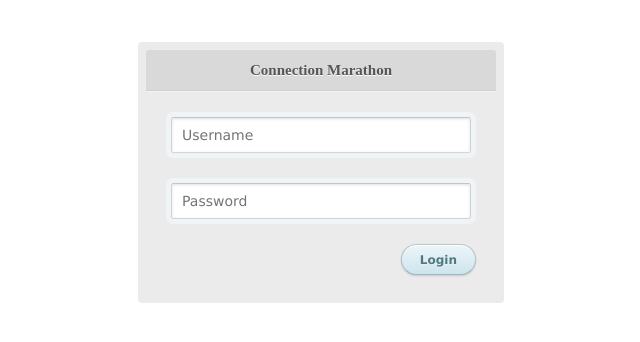
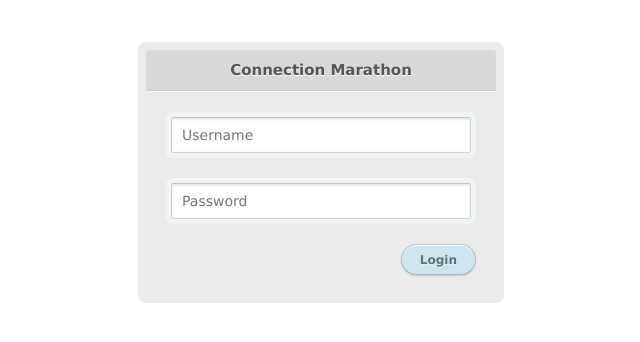
Before and after one commit to Square04299/WebSite-Marathon, a PHP site: page / in a window 1280 px wide. Shown: the top 342 px of the page, without its empty margins (319-959 px from the left). Run offline with PHP 8.4, Linux system fonts and the light colour scheme.

Commit message:
Try new css
New css for connection

```diff
--- a/Content/connection.css
+++ b/Content/connection.css
@@ -26,7 +26,7 @@
   left: -8px;
   z-index: -1;
   background: rgba(0, 0, 0, 0.08);
-  border-radius: 4px;
+  border-radius: 8px;
 }
 
 .login h1 {
@@ -34,6 +34,7 @@
   line-height: 40px;
   font-size: 15px;
   font-weight: bold;
+  font-family: "Lucida Grande", Tahoma, Verdana, sans-serif;
   color: #555;
   text-align: center;
   text-shadow: 0 1px white;
@@ -90,19 +91,11 @@ input[type="submit"] {
   border-color: #b4ccce #b3c0c8 #9eb9c2;
   border-radius: 16px;
   outline: 0;
-  -webkit-box-sizing: content-box;
-  -moz-box-sizing: content-box;
   box-sizing: content-box;
-  background-image: -webkit-linear-gradient(top, #edf5f8, #cde5ef);
-  background-image: -moz-linear-gradient(top, #edf5f8, #cde5ef);
-  background-image: -o-linear-gradient(top, #edf5f8, #cde5ef);
-  background-image: linear-gradient(to bottom, #edf5f8, #cde5ef);
-  -webkit-box-shadow: inset 0 1px white, 0 1px 2px rgba(0, 0, 0, 0.15);
   box-shadow: inset 0 1px white, 0 1px 2px rgba(0, 0, 0, 0.15);
 }
 input[type="submit"]:active {
   background: #cde5ef;
   border-color: #9eb9c2 #b3c0c8 #b4ccce;
-  -webkit-box-shadow: inset 0 0 3px rgba(0, 0, 0, 0.2);
   box-shadow: inset 0 0 3px rgba(0, 0, 0, 0.2);
 }
```
